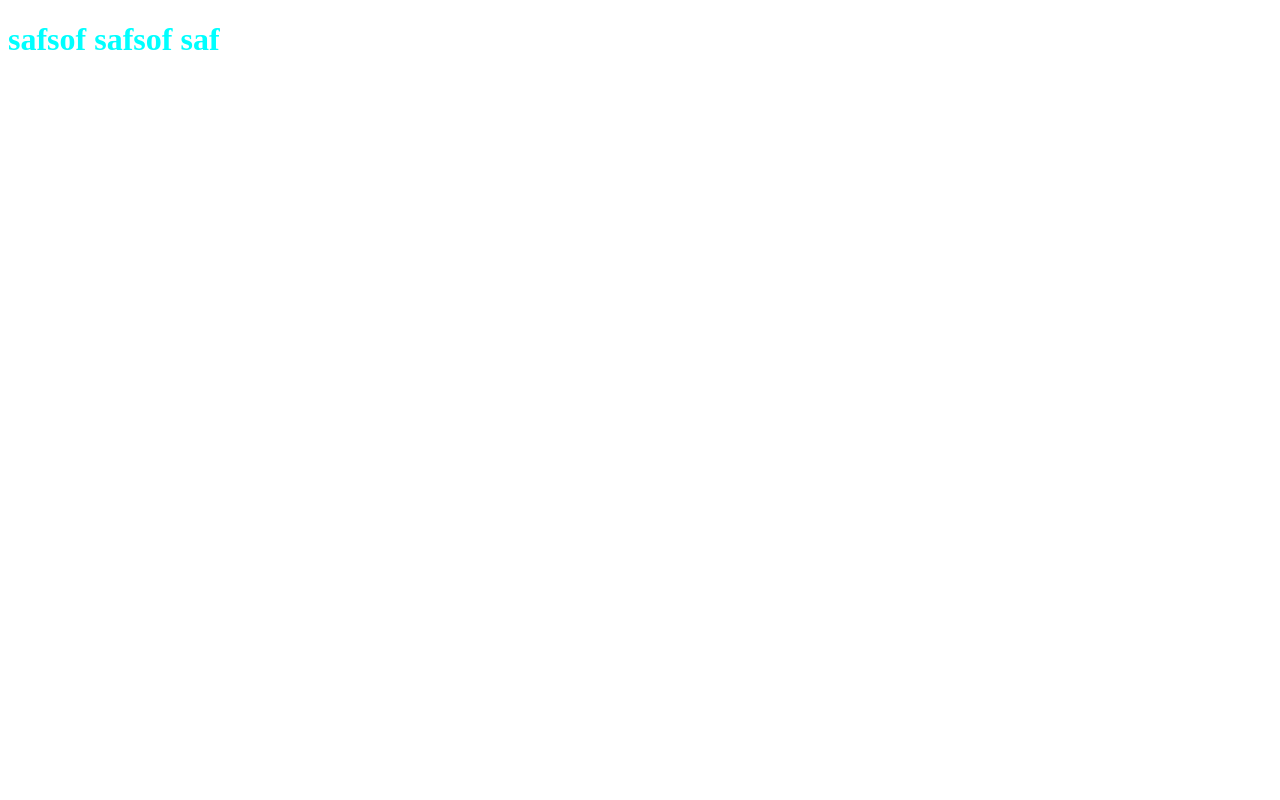
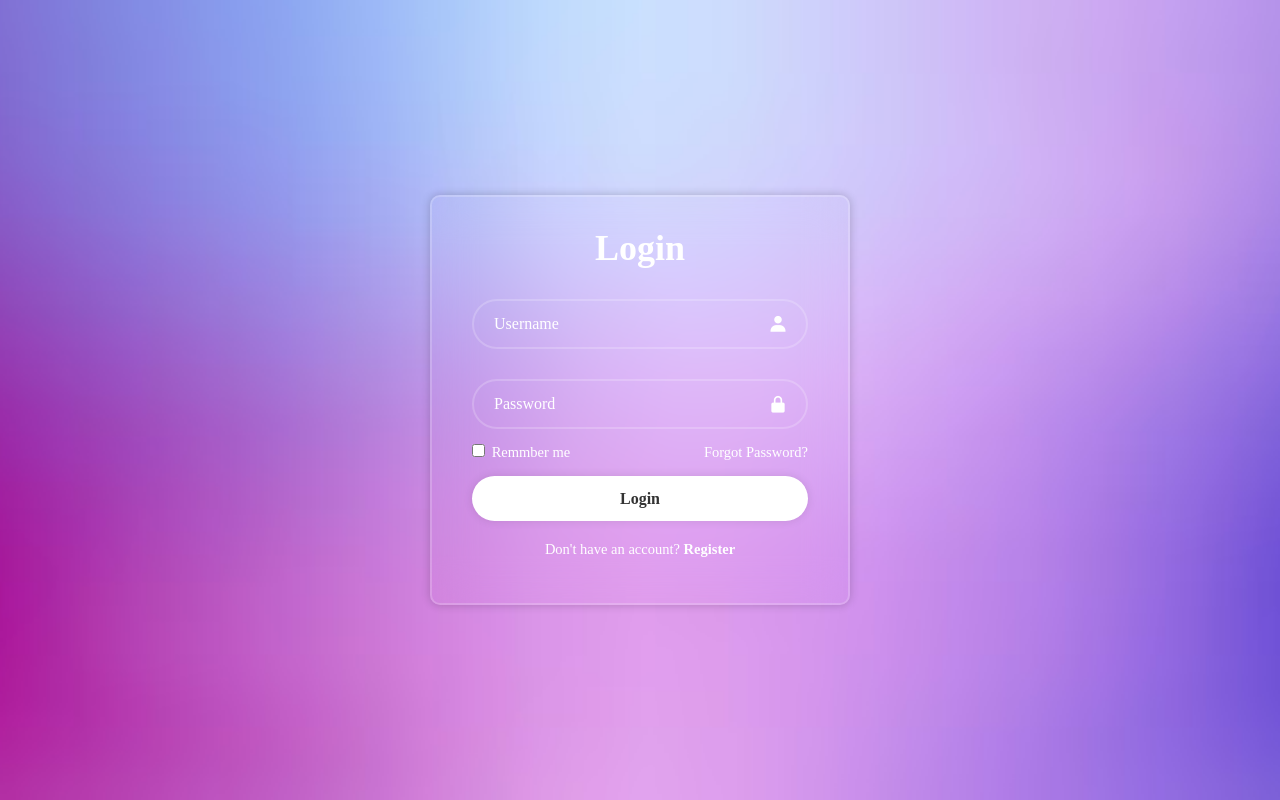
Before and after one commit to somaiaahmed/webtest-, a plain HTML site: page index.html in a window 1280 px wide. Drawn offline with nearby package versions, Linux system fonts and the light colour scheme.

Commit message:
login page

```diff
--- a/index.html
+++ b/index.html
@@ -4,12 +4,38 @@
 <head>
     <meta charset="UTF-8">
     <meta name="viewport" content="width=device-width, initial-scale=1.0">
-    <title>Document</title>
+    <title>Login Page</title>
     <link rel="stylesheet" href="style.css">
+    <link href='https://unpkg.com/boxicons@2.1.4/css/boxicons.min.css' rel='stylesheet'>
+
 </head>
 
 <body>
-    <h1>safsof safsof saf</h1>
+    <div class="wrapper">
+        <form action="">
+            <h1>Login</h1>
+            <div class="input-box">
+                <input type="text" placeholder="Username" required>
+                <i class='bx bxs-user'></i>
+            </div>
+            <div class="input-box">
+                <input type="password" placeholder="Password" required>
+                <i class='bx bxs-lock-alt'></i>
+            </div>
+            <div class="remember-forget">
+                <label>
+                    <input type="checkbox"> Remmber me
+                </label>
+                <a href="#">Forgot Password?</a>
+            </div>
+            <button type="submit" class="btn">Login</button>
+            <div class="register-link">
+                <p>Don't have an account?
+                    <a href="#">Register</a>
+                </p>
+            </div>
+        </form>
+    </div>
 </body>
 
 </html>
--- a/style.css
+++ b/style.css
@@ -1,3 +1,199 @@
-h1{
-    color: aqua;
+* {
+    margin: 0;
+    padding: 0;
+
+    * {
+        margin: 0;
+        padding: 0;
+        box-sizing: border-box;
+        font-family: "poppins", "sans-serif";
+    }
+
+    body {
+        display: flex;
+        justify-content: center;
+        align-items: center;
+        min-height: 100vh;
+        background: seagreen;
+
+    }
+
+    .wrapper {
+        width: 420px;
+        background: purple;
+        color: #fff;
+
+    }
+
+    .wrapper h1 {
+        font-size: 36px;
+        text-align: center;
+    }
+
+    .wrapper .input-box {
+        position: relative;
+        width: 100%;
+        height: 50px;
+        margin: 30px 0;
+    }
+
+    .input-box input {
+        width: 100%;
+        height: 100%;
+        background: transparent;
+        border: none;
+        outline: none;
+        border: 2px solid rgba(255, 255, 255, .2);
+        border-radius: 40px;
+        font-size: 16px;
+        color: #fff;
+        padding: 20px 45px 20px 20px;
+
+    }
+
+    .input-box input::placeholder {
+        color: #fff;
+
+    }
+
+    .input-box i {
+        position: absolute;
+        right: 20px;
+        top: 50%;
+        transform: translateY(-50%);
+        font-size: 20px;
+    }
+
+    .wrapper .remember-forget {
+        display: flex;
+        justify-content: space-between;
+        font-size: 14.5px;
+        margin: -15px 0 15px;
+
+    }
+
+    .remember-forget label input {
+        accent-color: #fff;
+        margin-right: 3px;
+    }
+
+    font-family: "poppins",
+    "sans-serif";
 }
+
+body {
+    display: flex;
+    justify-content: center;
+    align-items: center;
+    min-height: 100vh;
+    background: url("blue-purple-gradient-color-background-.avif") no-repeat;
+    background-size: cover;
+    background-position: center;
+
+}
+
+.wrapper {
+    width: 420px;
+    background: transparent;
+    border: 2px solid rgba(255, 255, 255, .2);
+    backdrop-filter: blur(20px);
+    box-shadow: 0 0 10px rgba(0, 0, 0, .2);
+    color: #fff;
+    border-radius: 10px;
+    padding: 30px 40px;
+
+}
+
+.wrapper h1 {
+    font-size: 36px;
+    text-align: center;
+}
+
+.wrapper .input-box {
+    position: relative;
+    width: 100%;
+    height: 50px;
+    margin: 30px 0;
+}
+
+.input-box input {
+    width: 100%;
+    height: 100%;
+    background: transparent;
+    border: none;
+    outline: none;
+    border: 2px solid rgba(255, 255, 255, .2);
+    border-radius: 40px;
+    font-size: 16px;
+    color: #fff;
+    padding: 20px 45px 20px 20px;
+
+}
+
+.input-box input::placeholder {
+    color: #fff;
+
+
+}
+
+.input-box i {
+    position: absolute;
+    right: 20px;
+    top: 50%;
+    transform: translateY(-50%);
+    font-size: 20px;
+}
+
+.wrapper .remember-forget {
+    display: flex;
+    justify-content: space-between;
+    font-size: 14.5px;
+    margin: -15px 0 15px;
+
+}
+
+.remember-forget label input {
+    accent-color: #fff;
+    margin-right: 3px;
+}
+
+.remember-forget a {
+    color: #fff;
+    text-decoration: none;
+}
+
+.remember-forget a:hover {
+    text-decoration: underline;
+}
+
+.wrapper .btn {
+    width: 100%;
+    height: 45px;
+    background: #fff;
+    border: none;
+    outline: none;
+    border-radius: 40px;
+    box-shadow: 0 0 10px rgba(0, 0, 0, .1);
+    cursor: pointer;
+    font-size: 16px;
+    color: #333;
+    font-weight: 600;
+
+}
+
+.wrapper .register-link {
+    font-size: 14.5px;
+    text-align: center;
+    margin: 20px 0 15px;
+}
+
+.register-link p a {
+    color: #fff;
+    text-decoration: none;
+    font-weight: 600;
+}
+
+.register-link p a:hover {
+    text-decoration: underline;
+
+}
```
Also changed, not shown: background.avif (added), blue-purple-gradient-color-background-.avif (added), web-background-.jpg (added).
